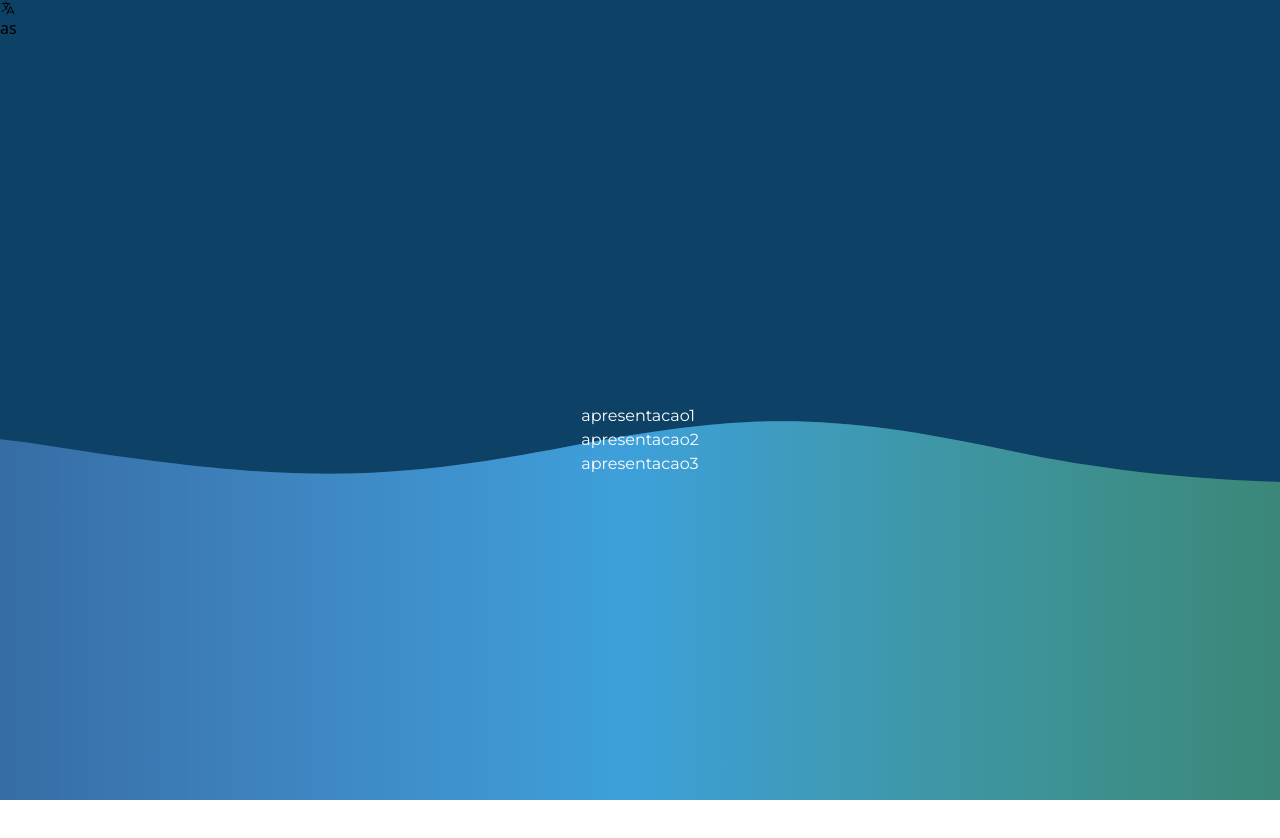
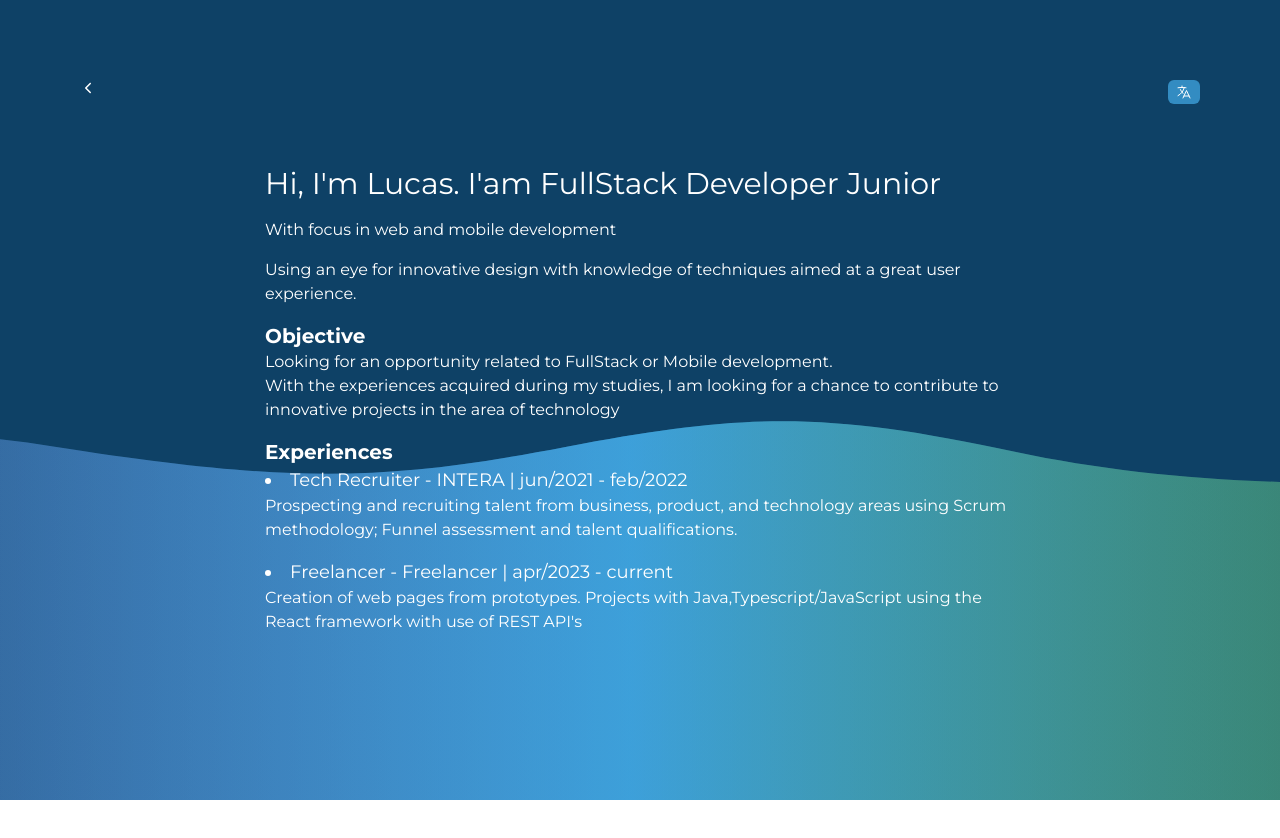
Before and after one commit to k1nha/portfolio, a React (Vite) app: page /about in a window 1280 px wide. After the commit the page ends 800 px from the top, so only its background shows below. Built offline with nearby package versions, Linux system fonts and the light colour scheme.

Commit message:
feat: finish about page

```diff
--- a/src/pages/About.tsx
+++ b/src/pages/About.tsx
@@ -2,6 +2,10 @@ import { useState } from 'react';
 import Background from '../components/Background';
 import { useTranslation } from 'react-i18next';
 import { HiOutlineLanguage } from 'react-icons/hi2';
+import BackButton from '../components/BackButton';
+
+const underlineEffect =
+  "relative before:content-[''] before:absolute before:block  before:h-[2px] before:bottom-0 before:left-0 before:bg-white before:hover:scale-x-100 before:scale-x-0 before:origin-top-left before:transition before:ease-in-out before:duration-300";
 
 function About() {
   const {
@@ -19,16 +23,61 @@ function About() {
 
   return (
     <>
-      <button type="button" onClick={() => handleChangeLanguage()}>
-        <HiOutlineLanguage /> as
+      <BackButton />
+      <button
+        className="absolute top-20 right-20 text-white bg-BabyBlue px-2 py-1 shadow-2xl rounded-md"
+        type="button"
+        onClick={() => handleChangeLanguage()}
+      >
+        <HiOutlineLanguage />
       </button>
+
       <div className="w-[100vw] h-[100vh] flex flex-col justify-center items-center font-Montserrat text-white">
         {/* ABOUT */}
-        <div className="flex-wrap w">
-          <p>{t('apresentacao1')}</p>
-          <p>{t('apresentacao2')}</p>
+        <div className="flex flex-col gap-4 flex-wrap max-w-[750px] ">
+          <h1 className="text-3xl">{t('apresentacao-1')}</h1>
+          <p>{t('apresentacao-2')}</p>
 
-          <p>{t('apresentacao3')}</p>
+          <p>{t('apresentacao-3')}</p>
+
+          {/* OBJECTIVE */}
+          <div className="">
+            <h1
+              className={
+                underlineEffect + ' before:w-[100px] font-bold text-xl'
+              }
+            >
+              {t('objetivo')}
+            </h1>
+            <p>{t('objetivos-1')}</p>
+            <p>{t('objetivos-2')}</p>
+          </div>
+
+          {/* EXPERIENCES */}
+          <div className="">
+            <h1
+              className={
+                underlineEffect + ' before:w-[128px] font-bold text-xl'
+              }
+            >
+              {t('experiencias')}
+            </h1>
+
+            {/* INTERA */}
+            <div className="">
+              <li className="text-lg">{t('intera')}</li>
+              <p>{t('intera-1')}</p>
+            </div>
+
+            {/* FREELA */}
+            <div className="mt-4">
+              <li className="text-lg">{t('freelancer')}</li>
+              <p>{t('freelancer-1')}</p>
+            </div>
+
+
+          </div>
+
         </div>
 
         {/* OBJECTIVE */}
```
